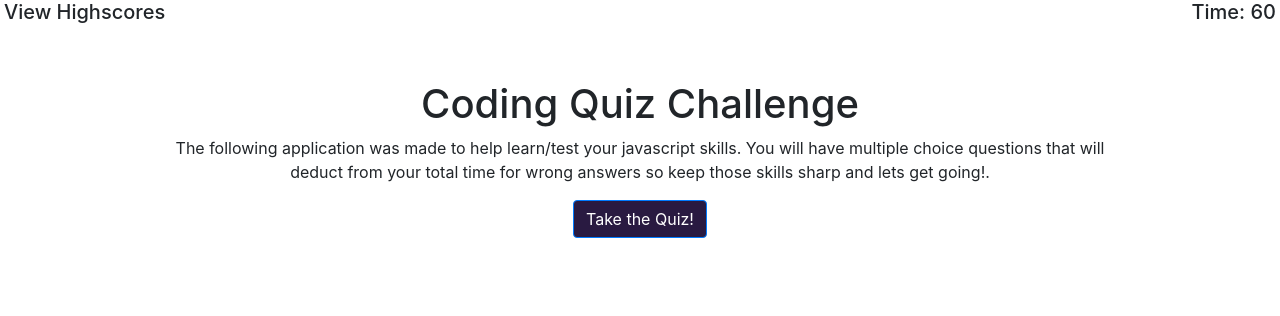
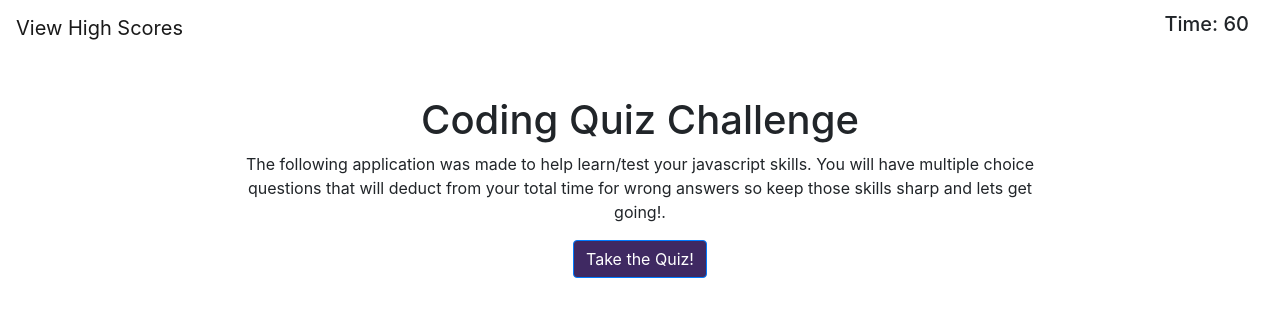
Before and after one commit to jorgeHernandez1/javascript-trivia-game, a plain HTML site: page index.html in a window 1280 px wide. Drawn offline with nearby package versions, Linux system fonts and the light colour scheme.

Commit message:
changed header row to nav element with fixed-top attributes Added Intro page with description of tool and start quiz button

```diff
--- a/assets/css/style.css
+++ b/assets/css/style.css
@@ -1,3 +1,3 @@
 #startButton {
-    background-color: #291a41;
+    background-color: #3f2962;
 }
--- a/index.html
+++ b/index.html
@@ -17,23 +17,20 @@
     <title>Javascript Quiz</title>
   </head>
   <body>
-    <div class="
-    <div class="container-fluid">
+    <div class="container">
       <!-- header row-->
-      <div class="row px-1">
-        <div class="col-sm-6">
-          <h5>View Highscores</h5>
-        </div>
+      <nav class="navbar fixed-top navbar-light">
+        <a class="navbar-brand" href="">View High Scores</a>
         <div class="col-sm-6 text-right">
           <h5>Time: <span id="timeLeft">60</span></h5>
         </div>
-      </div>
+      </nav>
 
       <div id="mainContent">
         <div id="intro">
-          <div class="row justify-content-md-center">
+          <div class="row justify-content-md-center text-center pt-5 mt-5">
             <div class="col-sm-9">
-              <h1 class="text-center pt-5">Coding Quiz Challenge</h1>
+              <h1>Coding Quiz Challenge</h1>
             </div>
           </div>
 
@@ -49,9 +46,13 @@
           </div>
 
           <div class="row justify-content-md-center">
-              <a name="" id="startButton" class="btn btn-primary" href="#" role="button">Take the Quiz!</a>
+            <a
+              id="startButton"
+              class="btn btn-primary"
+              role="button"
+              >Take the Quiz!</a
+            >
           </div>
-
         </div>
       </div>
     </div>
```
